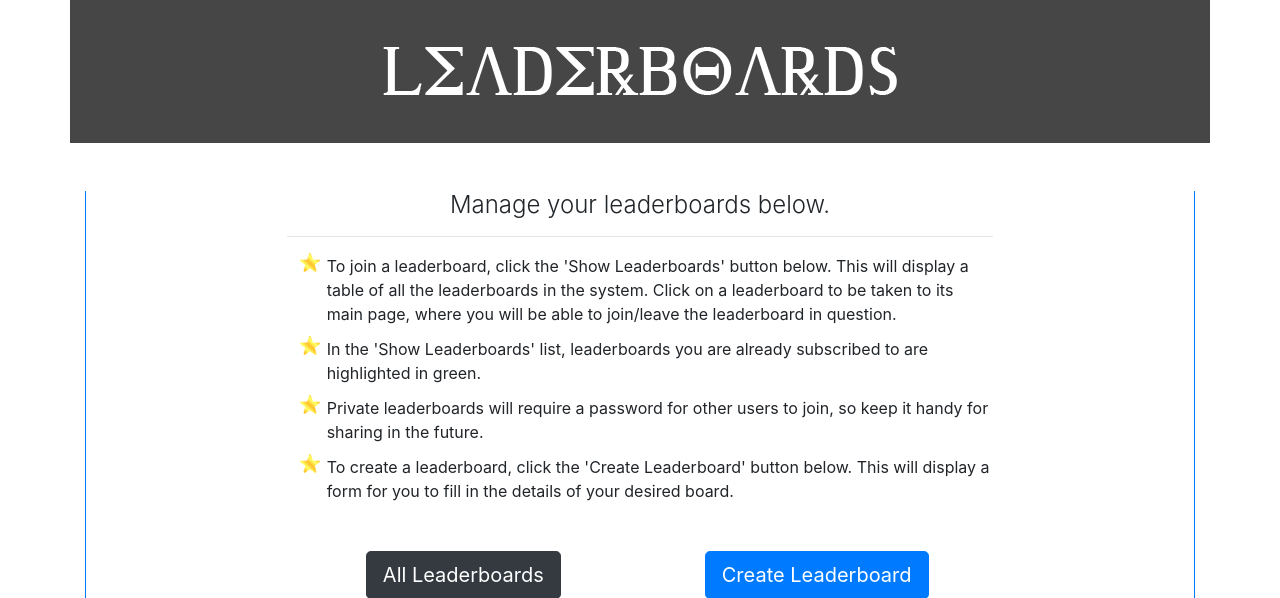
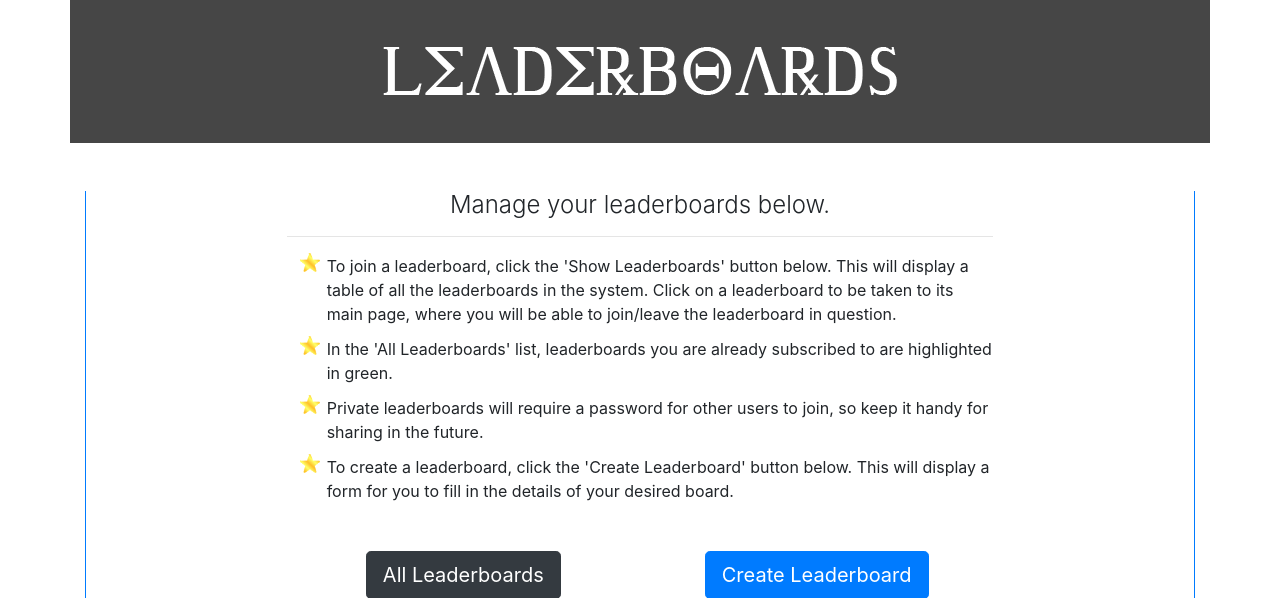
Before and after one commit to atlasJackson/soccerates, a Django app: page /leaderboards/ in a window 1280 px wide. Shown: the part 134-732 px from the top of the page. Run offline with Django 3.2, Linux system fonts and the light colour scheme; the visitor is signed in with stand-in values (Sample User, id 1); data that the repository does not hold is empty; parts of the project's set-up code (start-up, migrations or seed data) failed here and were passed over; some libraries are stand-ins or nearby versions.

Commit message:
Typo fixed.

```diff
--- a/templates/leaderboards.html
+++ b/templates/leaderboards.html
@@ -39,7 +39,7 @@
                                 To join a leaderboard, click the 'Show Leaderboards' button below. This will display a table of all the leaderboards in the system. Click on a leaderboard to be taken to its main page, where you will be able to join/leave the leaderboard in question.
                             </li>
                             <li>
-                                In the 'Show Leaderboards' list, leaderboards you are already subscribed to are highlighted in green.
+                                In the 'All Leaderboards' list, leaderboards you are already subscribed to are highlighted in green.
                             </li>
                             <li>
                                 Private leaderboards will require a password for other users to join, so keep it handy for sharing in the future.
```
